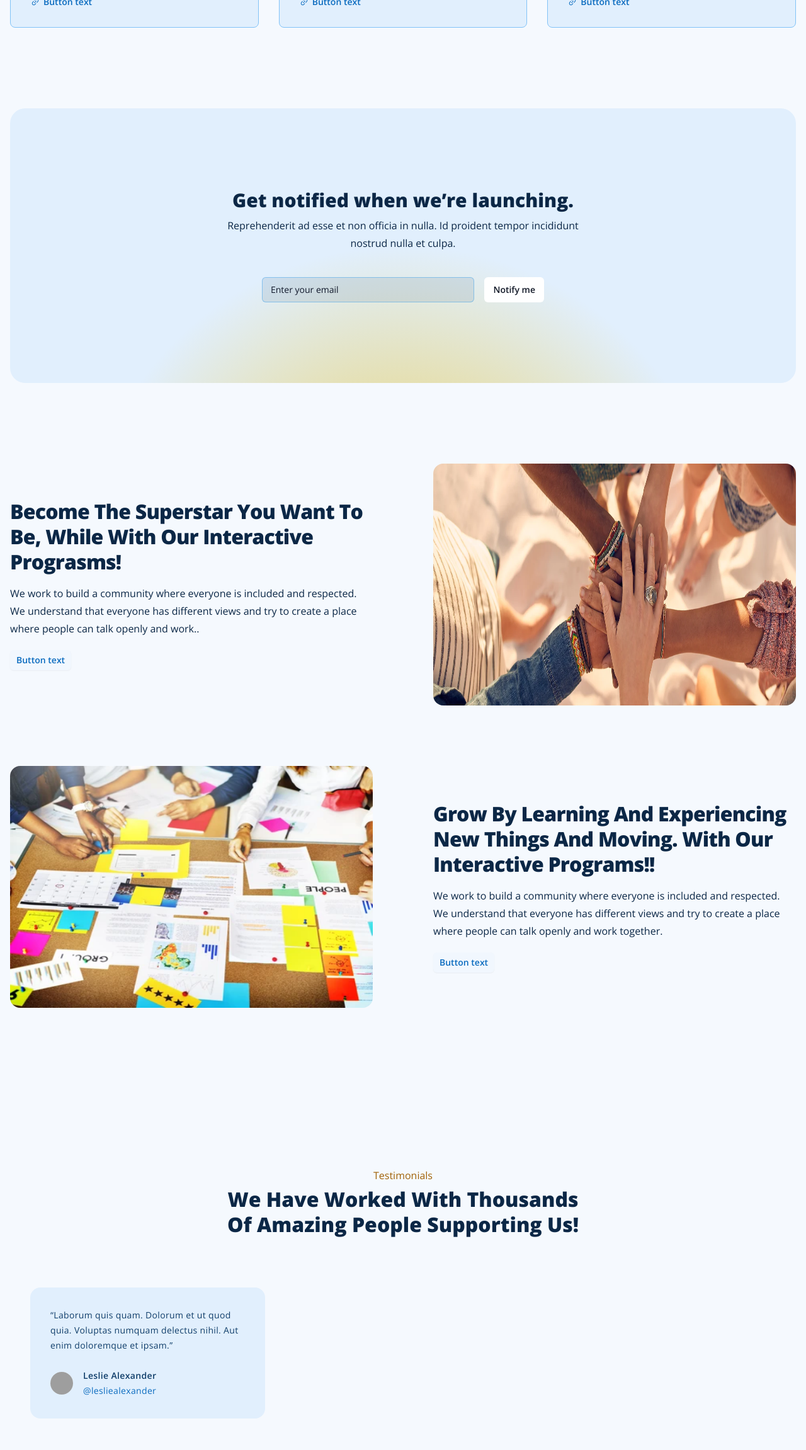
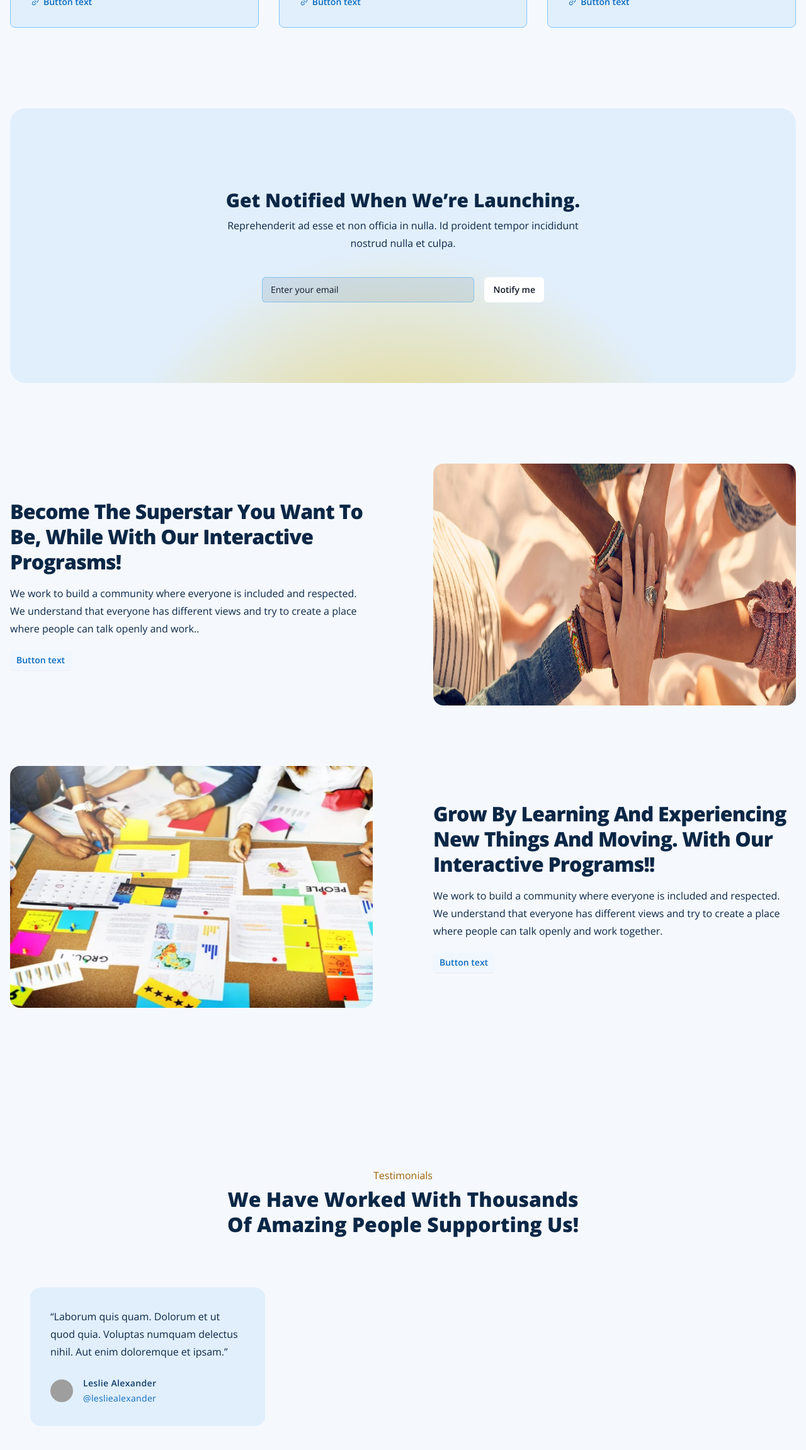
Before and after one commit to Justin-Bento/believe-support-services, a Next.js app: page / in a window 1280 px wide. Shown: the part 1229-3531 px from the top of the page at 63% size. Built offline with nearby package versions, Linux system fonts and the light colour scheme; grey boxes are pictures that could not be loaded.

Commit message:
made paragrah tag medium size on small devices and large on tables

```diff
--- a/src/styles/globals.css
+++ b/src/styles/globals.css
@@ -13,6 +13,9 @@
 @layer base {
   body {
     @apply system-colour;
+  }
+  p {
+    @apply body-medium md:body-large
   }
 }
 @layer components {
@@ -39,13 +42,13 @@
   }
   /* End Of Display Typography */
   .headline-large {
-    @apply text-[2rem] leading-tight font-normal dark:text-primary-50 text-primary-950
+    @apply text-[2rem] leading-tight font-bold capitalize dark:text-primary-50 text-primary-950
   }
   .headline-medium {
-    @apply text-[1.75rem] leading-tight font-normal dark:text-primary-50 text-primary-950
+    @apply text-[1.75rem] leading-tight font-bold capitalize dark:text-primary-50 text-primary-950
   }
   .headline-small {
-    @apply text-[1.5rem] leading-tight font-normal dark:text-primary-50 text-primary-950
+    @apply text-[1.5rem] leading-tight font-bold capitalize dark:text-primary-50 text-primary-950
   }
   /* End Of Headline Typography */
   .title-large {
```
